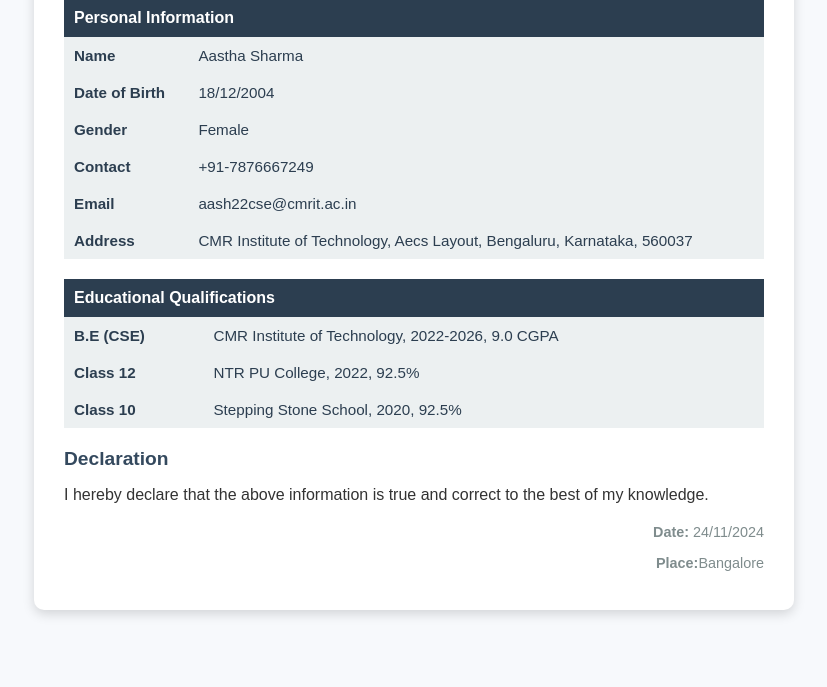
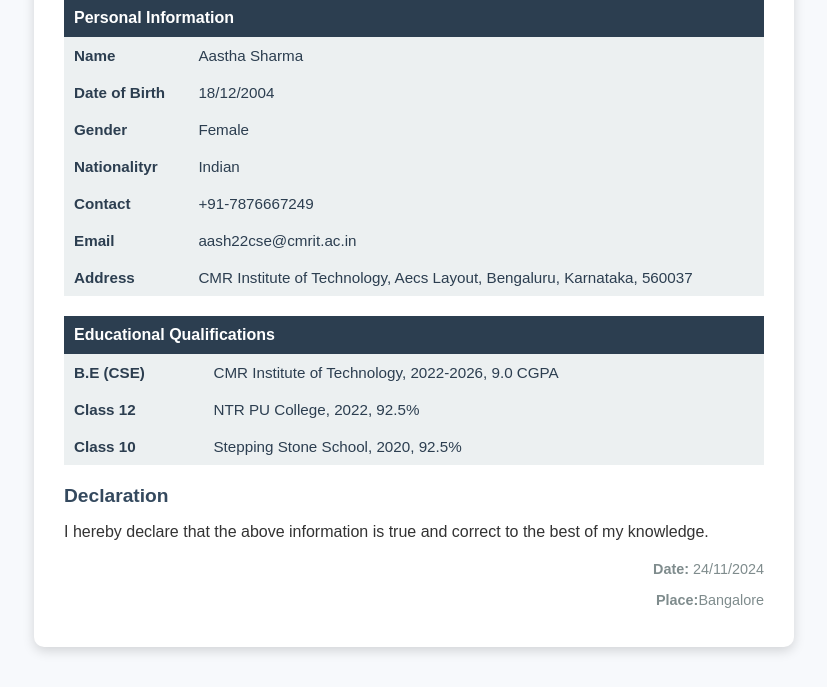
Before and after one commit to AasthaSharma1809/my-portfolio, a plain HTML site: page bio-data.html in a window 1280 px wide. Shown: the part 144-831 px from the top of the page, without its empty margins (226-1053 px from the left). Before the commit the page ends 800 px from the top, so only its background shows below. Drawn offline with Linux system fonts and the light colour scheme.

Commit message:
Update bio-data.html

```diff
--- a/bio-data.html
+++ b/bio-data.html
@@ -84,6 +84,10 @@
                 <td>Female</td>
             </tr>
             <tr>
+                <td><strong>Nationalityr</strong></td>
+                <td>Indian</td>
+            </tr>
+            <tr>
                 <td><strong>Contact</strong></td>
                 <td>+91-7876667249</td>
             </tr>
```
